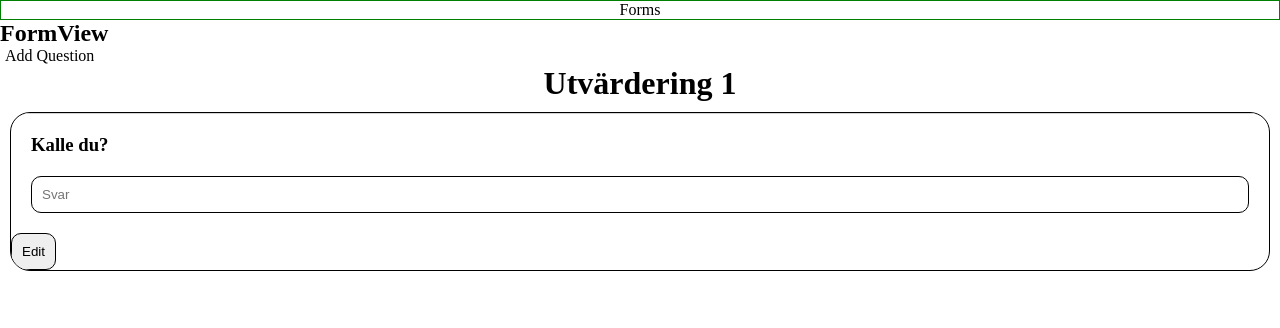
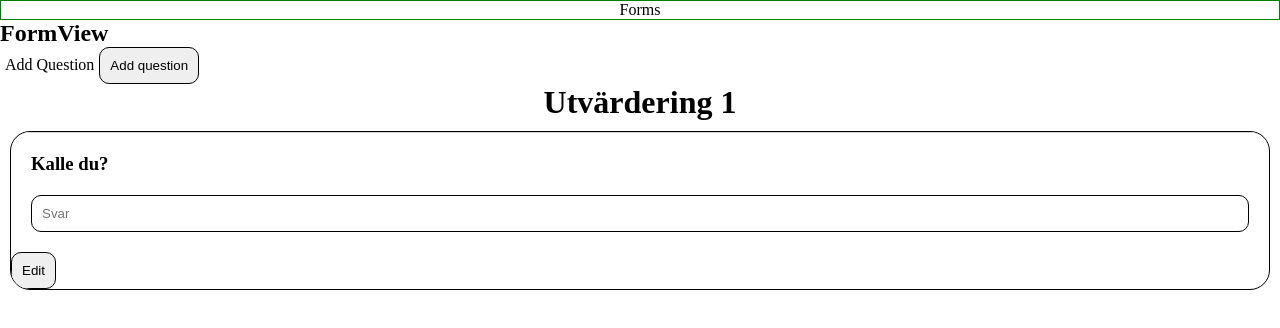
Before and after one commit to krthu/form-cms, a React (Vite) app: page /#/forms/1 in a window 1280 px wide. Shown: the top 328 px of the page. Built offline with nearby package versions, Linux system fonts and the light colour scheme.

Commit message:
Handling add question differantly

```diff
--- a/src/components/FormView.css
+++ b/src/components/FormView.css
@@ -8,6 +8,7 @@
     overflow: hidden;
     margin: 10px;
     border-radius: 20px;
+
 
 }
 
@@ -22,6 +23,7 @@
 .options-container{
     display: flex;
     gap: 20px;
+
 }
 
 .form-name{
--- a/src/components/FormView.jsx
+++ b/src/components/FormView.jsx
@@ -1,8 +1,9 @@
-import { useSelector } from "react-redux";
+import { useDispatch, useSelector } from "react-redux";
 import './FormView.css'
 
 import { Link, useParams } from "react-router-dom";
 import Question from "./Question";
+import { actions } from "../features/forms";
 
 const FormView = () => {
 
@@ -10,11 +11,21 @@ const FormView = () => {
     const params = useParams();
     const formID = params.formID
     const form = forms.find(f => f.formID === formID)
+    const dispatch = useDispatch();
 
     if (!form){
         return(
             <div>Form not found</div>
         )
+    }
+
+    const handleAddQuestion = () => {
+        const newQuestion = {
+            formID: formID,
+            text : 'Edit me!',
+            type: 'text'
+        }
+        dispatch(actions.addQuestion(newQuestion));
     }
 
 
@@ -24,6 +35,7 @@ const FormView = () => {
             <h2>FormView</h2>
 
             <Link to={`/forms/${formID}/add-question`}>Add Question</Link>
+            <button onClick={handleAddQuestion}>Add question</button>
             <h3 className="form-name">{form.name}</h3>
 
             {form && (
--- a/src/components/Question.jsx
+++ b/src/components/Question.jsx
@@ -140,7 +140,13 @@ const Question = (props) => {
             )}
 
             <button onClick={handleSaveQuestion}>{editMode ? "Save" : "Edit"}</button>
-            {editMode && ( <button onClick={handleDelete}>Delete</button>)}
+            {editMode && (
+                <>
+                    <button onClick={toggleEdit}>Cancel</button>
+                    <button onClick={handleDelete}>Delete</button>
+                </>
+
+                )}
         </div>
 
     )
```
